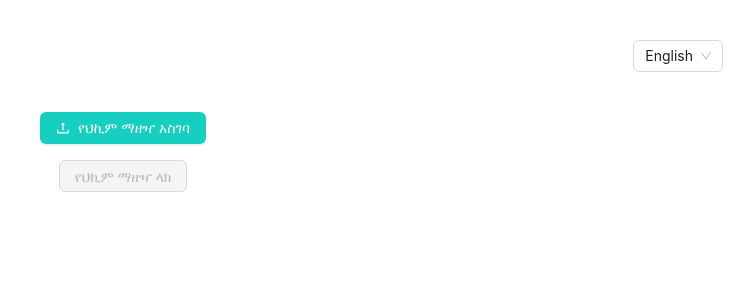
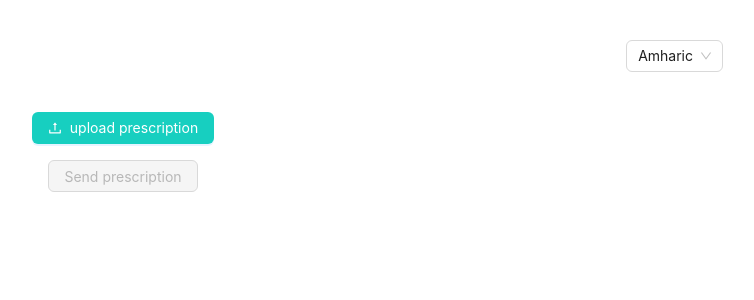
Before and after one commit to Kirubel624/prescription_bot, a React (Create React App) app: page / in a window 1280 px wide. Shown: the top 300 px of the page, without its empty margins (517-1271 px from the left). Built offline with nearby package versions, Linux system fonts and the light colour scheme.

Commit message:
englihs to amharic conversion MVP Complete

```diff
--- a/src/Components/PrescriptionUploader.js
+++ b/src/Components/PrescriptionUploader.js
@@ -16,7 +16,7 @@ const PrescriptionUploader = () => {
 const [orderSummary, setOrderSummary] = useState({orderNumber:"",deliveryOption:"",paymentOption:""});
 const [mapShow,setmapShow]=useState(false)
 const [amharicText, setAmharicText] = useState("");
-const [language, setLanguage] = useState('amharic');
+const [language, setLanguage] = useState('Amharic');
 
 // const handleInputChange = (event) => {
 //   const convertedText = language === 'amharic' ? convertToAmharic(event.target.value) : event.target.value;
```
